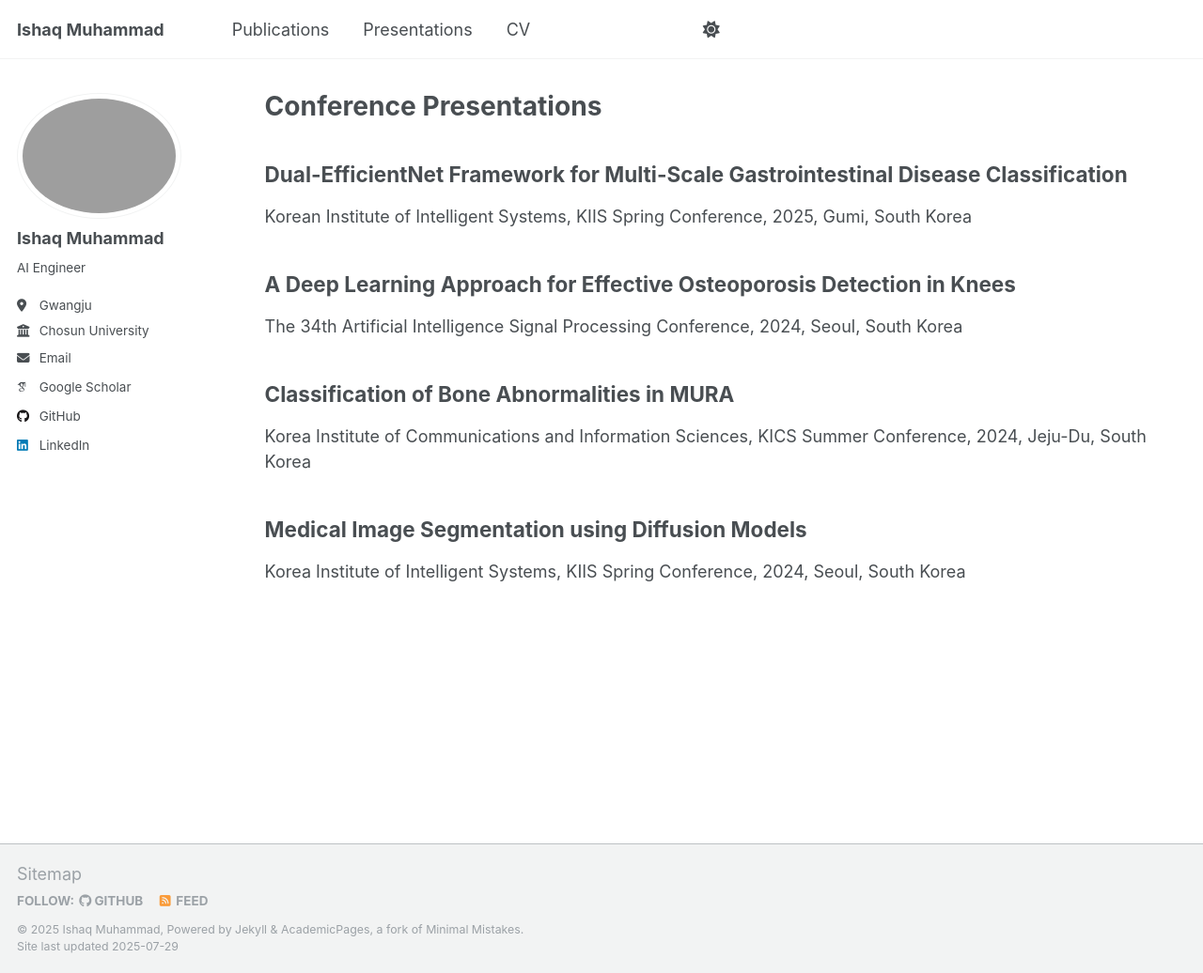
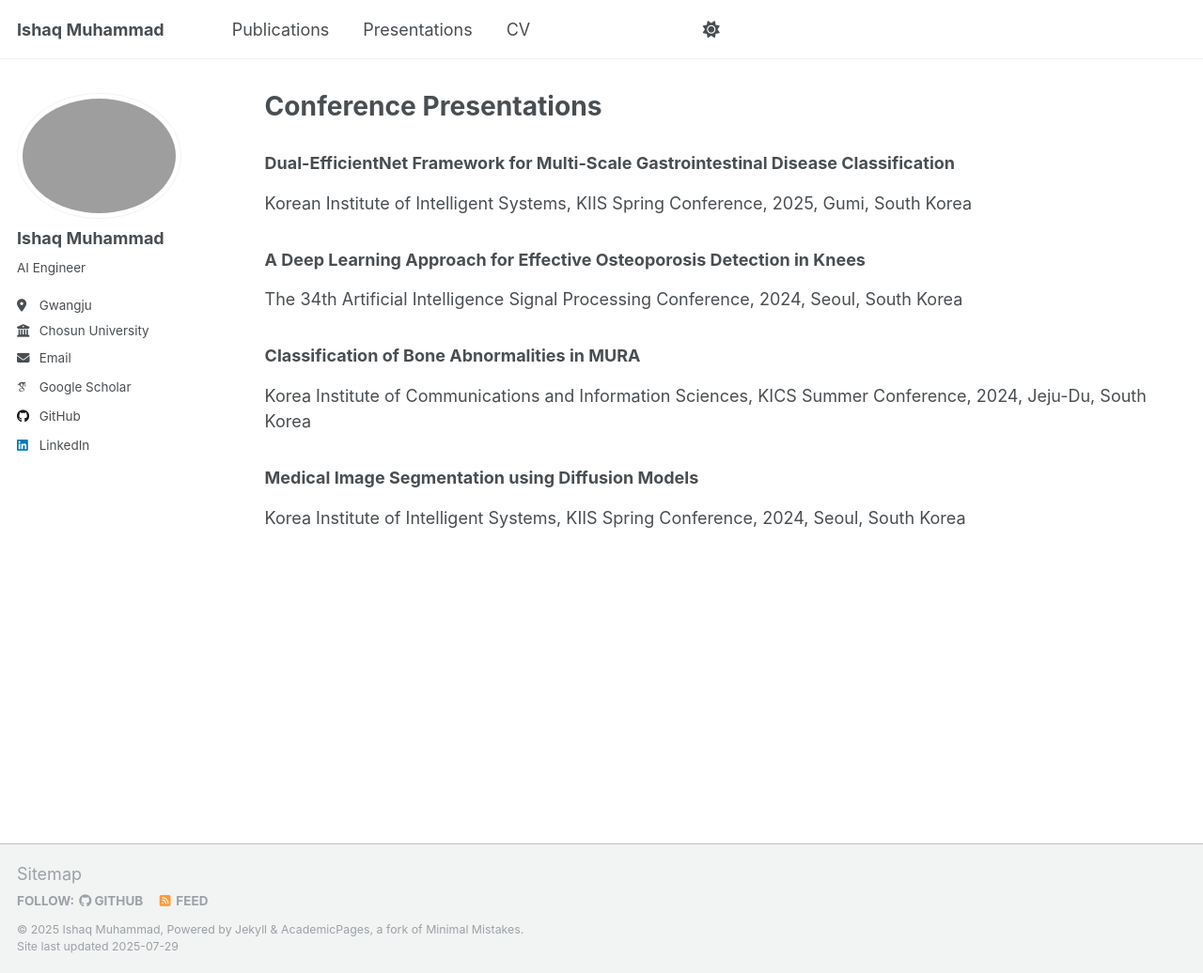
Before and after one commit to IshaqMKhan/IshaqMKhan.github.io, a Jekyll site: the page built from _pages/talks.html, in a window 1280 px wide and 1036 px high. Shown: the whole window at 94% size. Built offline with Jekyll 4.4.1, drawn with Linux system fonts in a browser that asks for light colours; some web fonts are replaced; a script that is not in the unit is left out.

Commit message:
Update talks.html

```diff
--- a/_pages/talks.html
+++ b/_pages/talks.html
@@ -9,12 +9,14 @@ author_profile: true
     cursor: default !important;
     text-decoration: none !important;
     color: inherit !important;
+    font-weight: normal !important;  /* make text normal weight */
+    font-size: 1rem !important;       /* smaller, readable font */
   }
 
   .archive__item-title:hover {
     text-decoration: none !important;
   }
-  </style>
+</style>
 
 {% if site.talkmap_link == true %}
 
```
